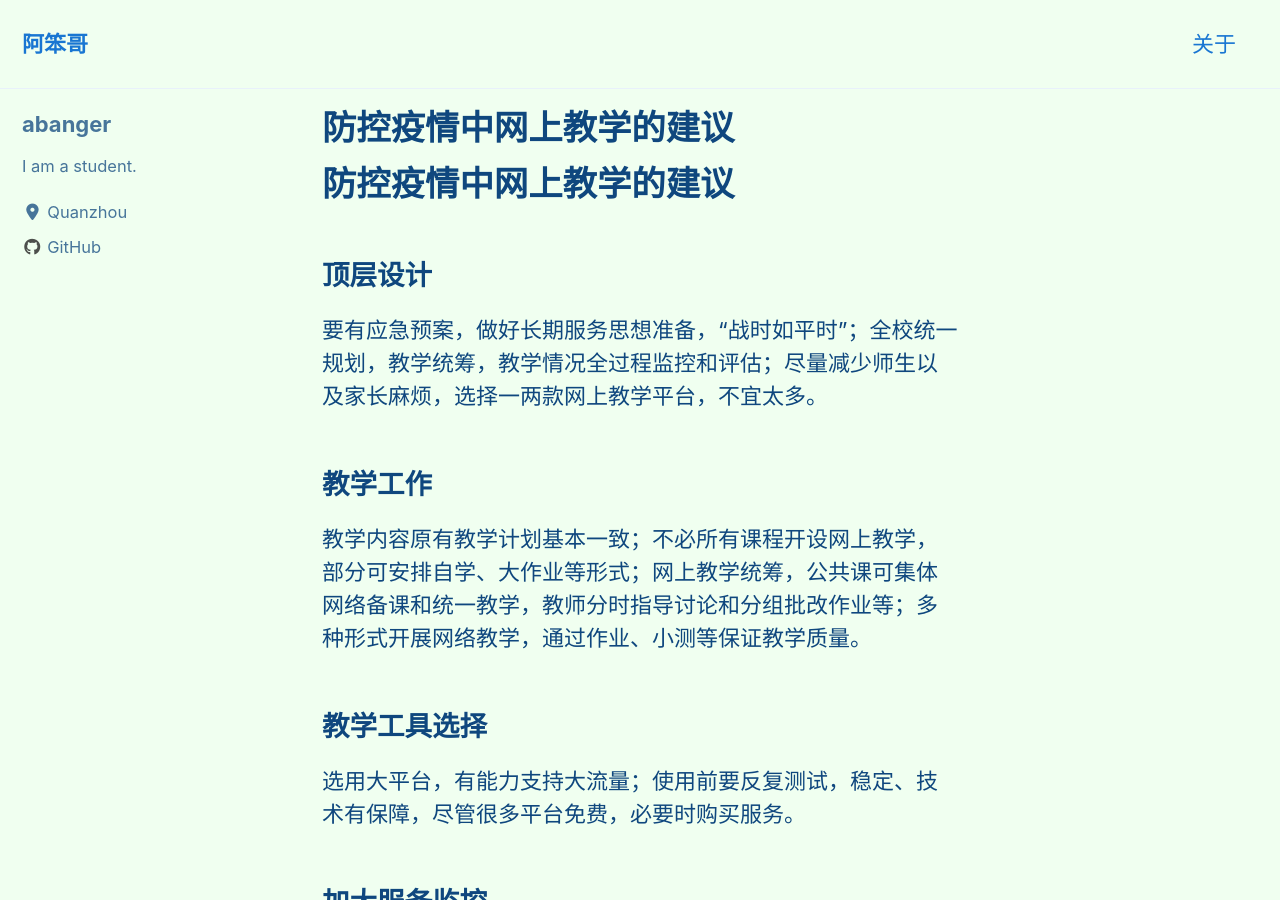
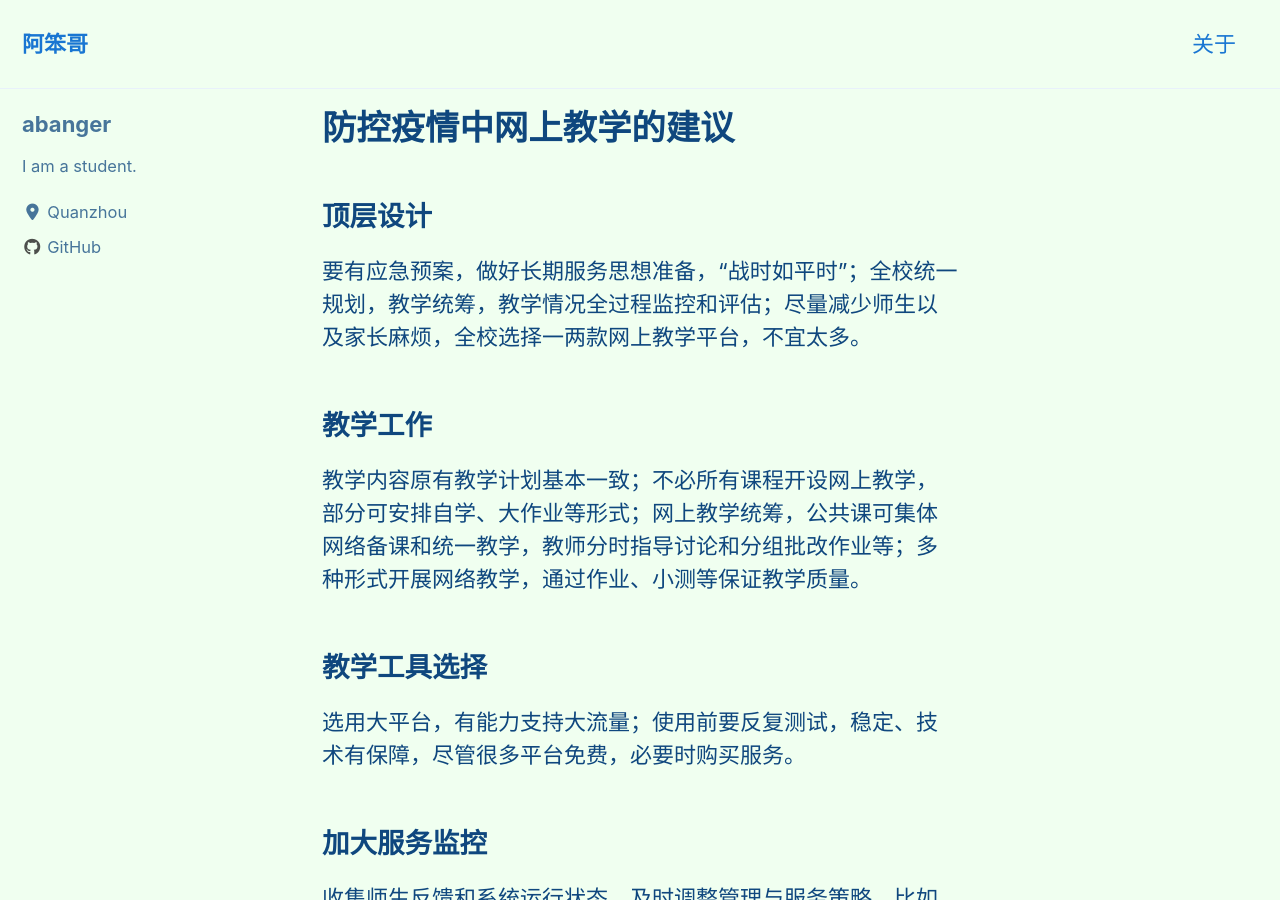
Before and after one commit to abanger/abanger.github.io, a Jekyll site: the page built from _posts/2020-02-11-online-teaching.md, in a window 1280 px wide and 900 px high. Built offline with Jekyll 4.4.1, drawn with Linux system fonts in a browser that asks for light colours; cached includes are drawn as plain includes; nearby versions of some CDN libraries.

Commit message:
Update 2020-02-11-online-teaching.md

```diff
--- a/_posts/2020-02-11-online-teaching.md
+++ b/_posts/2020-02-11-online-teaching.md
@@ -4,12 +4,11 @@ title:  "防控疫情中网上教学的建议"
 date:   2020-02-11  08:08:00 +0800
 categories:  教学
 ---
-# 防控疫情中网上教学的建议
 
 
 ## 顶层设计
 
-要有应急预案，做好长期服务思想准备，“战时如平时"；全校统一规划，教学统筹，教学情况全过程监控和评估；尽量减少师生以及家长麻烦，选择一两款网上教学平台，不宜太多。
+要有应急预案，做好长期服务思想准备，“战时如平时"；全校统一规划，教学统筹，教学情况全过程监控和评估；尽量减少师生以及家长麻烦，全校选择一两款网上教学平台，不宜太多。
 
 ## 教学工作
 
```
